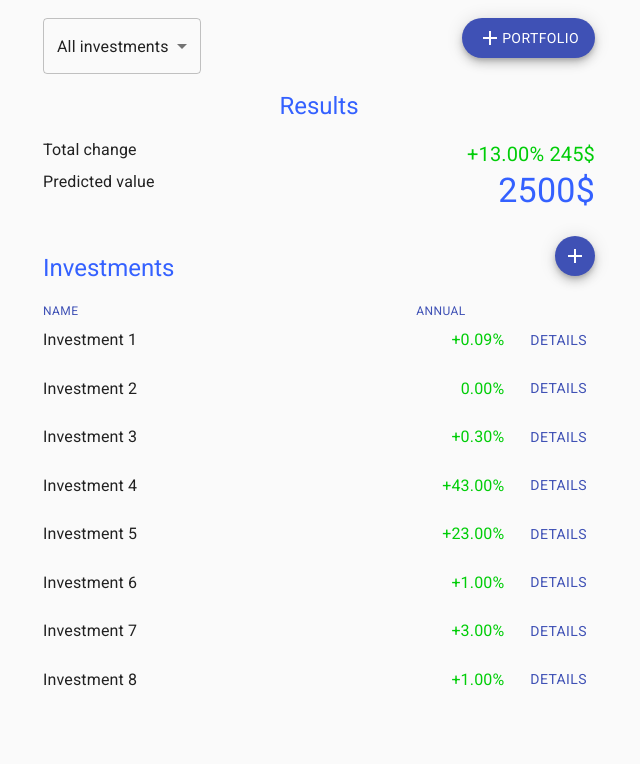
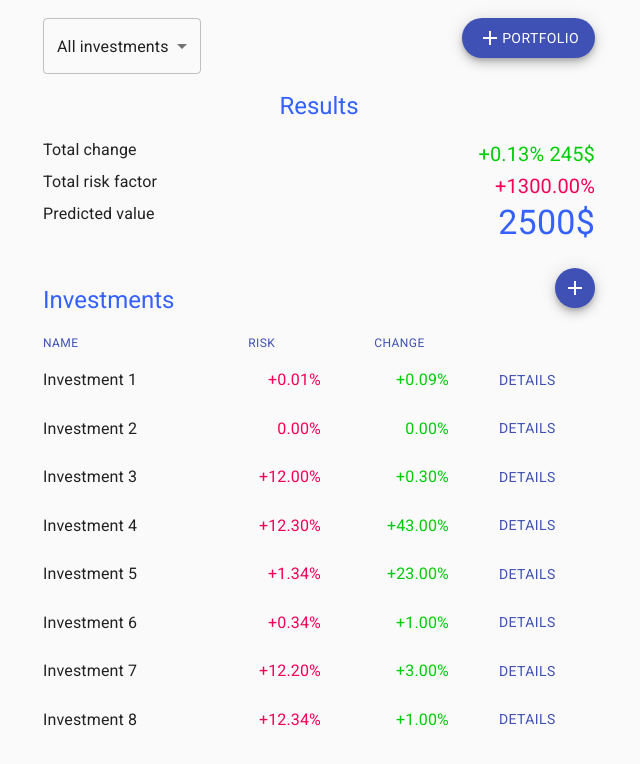
Before and after one commit to b-chmiel/metis-finance-calculator-ui, a React (Create React App) app: page / in a window 1280 px wide. Shown: the top 764 px of the page, without its empty margins (321-961 px from the left). Built offline with nearby package versions, Linux system fonts and the light colour scheme.

Commit message:
Add risk factor

```diff
--- a/src/api/investmentsAPI.types.ts
+++ b/src/api/investmentsAPI.types.ts
@@ -13,4 +13,5 @@ export interface InvestmentResultTypes {
     systematicDepositValue: number;
     durationInYears: number;
     frequenceInYear: number;
+    totalRiskPercentage: number;
 }
--- a/src/components/InvestmentResults/InvestmentResults.tsx
+++ b/src/components/InvestmentResults/InvestmentResults.tsx
@@ -1,17 +1,18 @@
 import {Box, Typography} from '@material-ui/core';
+import {css} from 'emotion';
+import React from 'react';
 import * as format from '../../helpers/formatNumber';
-import React from 'react';
 import {currencyUnit} from '../../views/InvestmentView/InvestmentView.constants';
-import {css} from 'emotion';
 
 interface Props {
     totalChangePercent: number;
     totalChange: number;
+    totalRiskPercentage: number;
 
     predictedChange: number;
 }
 
-export const InvestmentResults: React.FC<Props> = ({totalChangePercent, totalChange, predictedChange}) => {
+export const InvestmentResults: React.FC<Props> = ({totalChangePercent, totalChange, totalRiskPercentage: totalRisk, predictedChange}) => {
     const currency = currencyUnit;
     const accurance = 2;
 
@@ -27,8 +28,14 @@ export const InvestmentResults: React.FC<Props> = ({totalChangePercent, totalCha
                         color: #00cd08;
                     `}
                 >
-                    {format.asPercentage(totalChangePercent * 100)} {round(totalChange)}
+                    {format.asPercentage(totalChangePercent)} {round(totalChange)}
                     {currency}
+                </Typography>
+            </Box>
+            <Box display="flex" justifyContent="space-between">
+                <Typography>Total risk factor</Typography>
+                <Typography variant="h6" color="secondary">
+                    {format.asPercentage(totalRisk * 100)}
                 </Typography>
             </Box>
 
--- a/src/views/PortfolioView/InvestmentItem.styles.ts
+++ b/src/views/PortfolioView/InvestmentItem.styles.ts
@@ -1,24 +1,8 @@
 import {css} from 'emotion';
-
-export const RightBox = css`
-    display: flex;
-    justify-content: flex-end;
-`;
-
-export const MainBox = css`
-    display: flex;
-    justify-content: space-between;
-    margin-bottom: 12px;
-`;
-
-export const InvestmentsName = css`
-    display: flex;
-    align-items: center;
-`;
 
 export const InvestmentsChange = css`
     display: flex;
-    align-items: center;
+    justify-content: flex-end;
     padding-right: 18px;
     color: #00cd08;
 `;
--- a/src/views/PortfolioView/InvestmentItem.tsx
+++ b/src/views/PortfolioView/InvestmentItem.tsx
@@ -1,24 +1,36 @@
-import {Box, Button, Typography} from '@material-ui/core';
+import {Button, Grid, Typography} from '@material-ui/core';
 import React from 'react';
 import * as format from '../../helpers/formatNumber';
-import {InvestmentsChange, InvestmentsName, MainBox, RightBox} from './InvestmentItem.styles';
+import {InvestmentsChange} from './InvestmentItem.styles';
 
 interface Props {
     name: string;
     changePercent: number;
+    riskPercent: number;
 }
-export const InvestmentItem: React.FC<Props> = ({name, changePercent}) => {
+export const InvestmentItem: React.FC<Props> = ({name, changePercent, riskPercent}) => {
     const handleDetailsClick = () => {};
 
     return (
-        <Box className={MainBox}>
-            <Typography className={InvestmentsName}>{name}</Typography>
-            <Box className={RightBox}>
-                <Typography className={InvestmentsChange}>{format.asPercentage(changePercent)}</Typography>
-                <Button color="primary" onClick={handleDetailsClick}>
-                    Details
-                </Button>
-            </Box>
-        </Box>
+        <>
+            <Grid container spacing={3} alignItems="center">
+                <Grid item xs={4}>
+                    <Typography>{name}</Typography>
+                </Grid>
+                <Grid item xs>
+                    <Typography color="secondary" className={InvestmentsChange}>
+                        {format.asPercentage(riskPercent)}
+                    </Typography>
+                </Grid>
+                <Grid item xs>
+                    <Typography className={InvestmentsChange}>{format.asPercentage(changePercent)}</Typography>
+                </Grid>
+                <Grid item xs>
+                    <Button color="primary" onClick={handleDetailsClick}>
+                        Details
+                    </Button>
+                </Grid>
+            </Grid>
+        </>
     );
 };
--- a/src/views/PortfolioView/PortfolioView.styles.ts
+++ b/src/views/PortfolioView/PortfolioView.styles.ts
@@ -16,3 +16,8 @@ export const InvestmentsTitleBox = css`
         padding-left: 0;
     }
 `;
+
+export const DescriptionBox = css`
+    display: flex;
+    justify-content: space-between;
+`;
--- a/src/views/PortfolioView/PortfolioView.tsx
+++ b/src/views/PortfolioView/PortfolioView.tsx
@@ -1,5 +1,6 @@
 import {Box, Container, Fab, FormControl, Grid, MenuItem, Select, Typography} from '@material-ui/core';
 import AddIcon from '@material-ui/icons/Add';
+import {css} from 'emotion';
 import React, {useState} from 'react';
 import {InvestmentResults} from '../../components/InvestmentResults/InvestmentResults';
 import {Separator} from '../../components/Separator/Separator';
@@ -9,18 +10,19 @@ import {InvestmentsTitleBox, TopBox} from './PortfolioView.styles';
 const mockedInvestmentResultsParams = {
     totalChangePercent: 0.13,
     totalChange: 245,
+    totalRisk: 13,
     predictedChange: 2500,
 };
 
 const mockedInvestments = [
-    {name: 'Investment 1', changePercent: 0.09},
-    {name: 'Investment 2', changePercent: 0},
-    {name: 'Investment 3', changePercent: 0.3},
-    {name: 'Investment 4', changePercent: 43},
-    {name: 'Investment 5', changePercent: 23},
-    {name: 'Investment 6', changePercent: 1},
-    {name: 'Investment 7', changePercent: 3},
-    {name: 'Investment 8', changePercent: 1},
+    {name: 'Investment 1', changePercent: 0.09, riskPercent: 0.01},
+    {name: 'Investment 2', changePercent: 0, riskPercent: 0},
+    {name: 'Investment 3', changePercent: 0.3, riskPercent: 12},
+    {name: 'Investment 4', changePercent: 43, riskPercent: 12.3},
+    {name: 'Investment 5', changePercent: 23, riskPercent: 1.34},
+    {name: 'Investment 6', changePercent: 1, riskPercent: 0.34},
+    {name: 'Investment 7', changePercent: 3, riskPercent: 12.2},
+    {name: 'Investment 8', changePercent: 1, riskPercent: 12.34},
 ];
 
 const mockedPortfolioFilterOptions = ['All investments', 'Portfolio 1', 'Portfolio 2'];
@@ -29,7 +31,7 @@ export const PortfolioView: React.FC = () => {
     const filterOptions = mockedPortfolioFilterOptions;
     const [investmentsFilter, setInvestmentsFilter] = useState(filterOptions[0]);
 
-    const {totalChangePercent, totalChange, predictedChange} = mockedInvestmentResultsParams;
+    const {totalChangePercent, totalChange, totalRisk, predictedChange} = mockedInvestmentResultsParams;
     const handlePortfolioAdd = () => {};
     const handleInvestmentAdd = () => {};
 
@@ -57,28 +59,46 @@ export const PortfolioView: React.FC = () => {
                 </Box>
 
                 <Separator text="Results" />
-                <InvestmentResults totalChangePercent={totalChangePercent} totalChange={totalChange} predictedChange={predictedChange} />
+                <InvestmentResults
+                    totalChangePercent={totalChangePercent}
+                    totalChange={totalChange}
+                    totalRiskPercentage={totalRisk}
+                    predictedChange={predictedChange}
+                />
                 <Box className={InvestmentsTitleBox}>
                     <Separator text="Investments" />
                     <Fab size="small" color="primary" aria-label="add" onClick={handleInvestmentAdd}>
                         <AddIcon />
                     </Fab>
                 </Box>
-                <Grid container spacing={1}>
-                    <Grid item xs={8}>
+
+                <Grid container spacing={2} alignItems="center">
+                    <Grid item xs={4}>
                         <Typography color="primary" variant="caption">
                             NAME
                         </Typography>
                     </Grid>
-                    <Grid item xs={3}>
+                    <Grid item xs>
+                        <Typography
+                            className={css`
+                                padding-left: 16px;
+                            `}
+                            color="primary"
+                            variant="caption"
+                        >
+                            RISK
+                        </Typography>
+                    </Grid>
+                    <Grid item xs={5}>
                         <Typography color="primary" variant="caption">
-                            ANNUAL
+                            CHANGE
                         </Typography>
                     </Grid>
                 </Grid>
+
                 <Box>
-                    {mockedInvestments.map(({name, changePercent}) => (
-                        <InvestmentItem key={name} name={name} changePercent={changePercent} />
+                    {mockedInvestments.map(({name, changePercent, riskPercent}) => (
+                        <InvestmentItem key={name} name={name} riskPercent={riskPercent} changePercent={changePercent} />
                     ))}
                 </Box>
             </Container>
```
Also changed, not shown: src/views/InvestmentView/InvestmentInfo/InvestmentInfo.tsx (+5 -4 lines).
